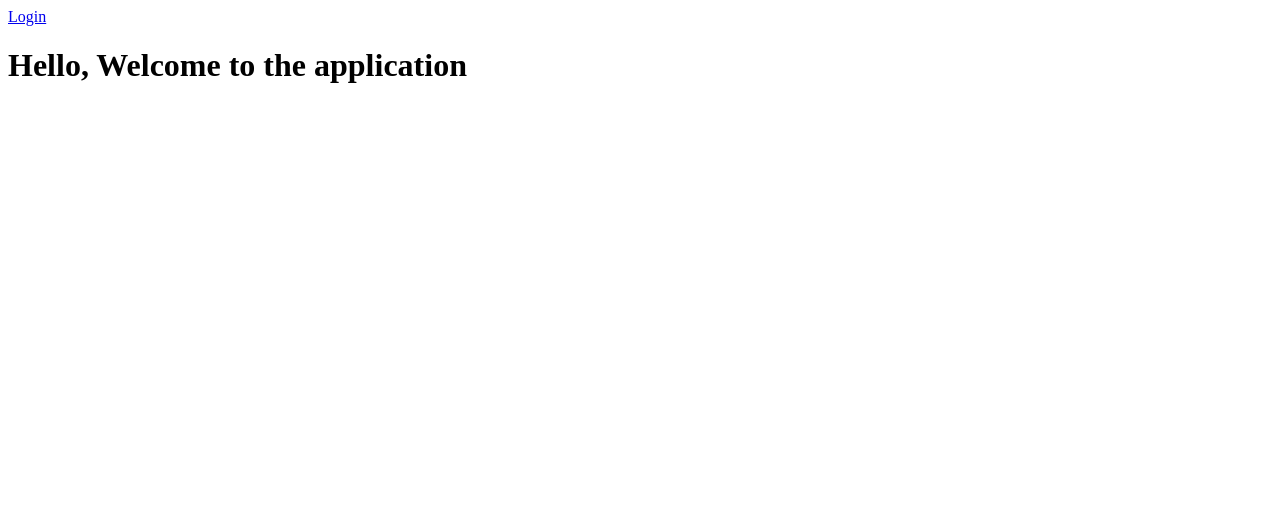
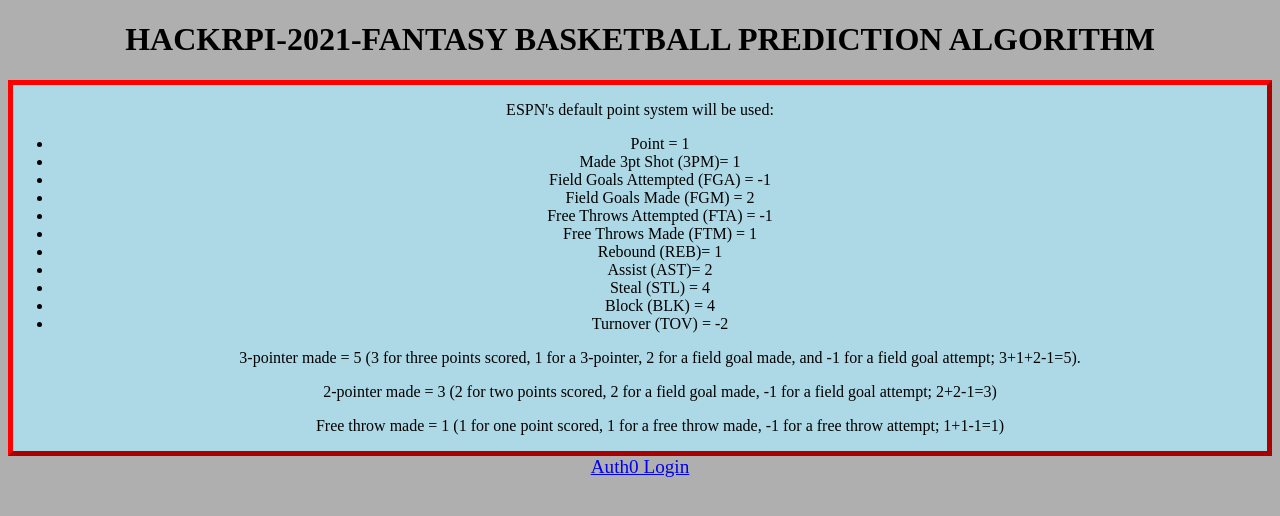
Before and after one commit to SJulapalli/HackRPI-2021-Project, a Django app: page / in a window 1280 px wide. Shown: the top 516 px of the page. Run offline with Django 3.2, Linux system fonts and the light colour scheme.

Commit message:
updated website

```diff
--- a/mysite/templates/base.html
+++ b/mysite/templates/base.html
@@ -1,24 +1,55 @@
 <!DOCTYPE html>
 <html lang="en">
 <head>
+    <style>
+        .myDiv {
+          border: 5px outset red;
+          background-color: lightblue;
+          text-align: center;
+        }
+        </style>
     <meta charset="UTF-8">
     <meta http-equiv="X-UA-Compatible" content="IE=edge">
     <meta name="viewport" content="width=device-width, initial-scale=1.0">
-    <title>Django Auth0 DEMO</title>
+    <title>Django Auth0</title>
 </head>
-<body>
-    <header>
+
+<body bgcolor="#afafaf">
+    {% block body %}
+
+    {% endblock body %}
+    <header style="text-align:center">
+        <div class="myDiv">
+            <p>ESPN's default point system will be used:</p>
+                <ul>
+                    <li>Point = 1</li>
+                    <li>Made 3pt Shot (3PM)= 1</li>
+                    <li>Field Goals Attempted (FGA) = -1</li>
+                    <li>Field Goals Made (FGM) = 2</li>
+                    <li>Free Throws Attempted (FTA) = -1</li>
+                    <li>Free Throws Made (FTM) = 1</li>
+                    <li>Rebound (REB)= 1</li>
+                    <li>Assist (AST)= 2</li>
+                    <li>Steal (STL) = 4</li>
+                    <li>Block (BLK) = 4</li>
+                    <li>Turnover (TOV) = -2</li>
+
+                    <p>3-pointer made = 5 (3 for three points scored, 1 for a 3-pointer, 2 for a field goal made, and -1 for a field goal attempt; 3+1+2-1=5).</p>
+                    <p>2-pointer made = 3 (2 for two points scored, 2 for a field goal made, -1 for a field goal attempt; 2+2-1=3)</p>
+                    <p>Free throw made = 1 (1 for one point scored, 1 for a free throw made, -1 for a free throw attempt; 1+1-1=1)</p>
+                </ul>
+            </div>
+
         {% if user.is_authenticated %}
+            <a href="/profile">Profile</a>
+            <br/>
             <a href="/logout">Log Out</a>
-            <a href="/profile">Profile</a>
         {% else %}
-            <a href="/login/auth0">Login</a>
+
+            <a style="font-size:larger" href="/login/auth0">Auth0 Login</a>
+
         {% endif %}
     </header>
 
-    {% block body %}
-
-    {% endblock body %}
-
 </body>
 </html>
--- a/mysite/templates/index.html
+++ b/mysite/templates/index.html
@@ -1,4 +1,5 @@
 {% extends 'base.html' %}
 {% block body %}
-    <h1>Hello, Welcome to the application</h1>
+    <h1 style="text-align:center">HACKRPI-2021-FANTASY BASKETBALL PREDICTION ALGORITHM</h1>
+
 {% endblock body %}
```
